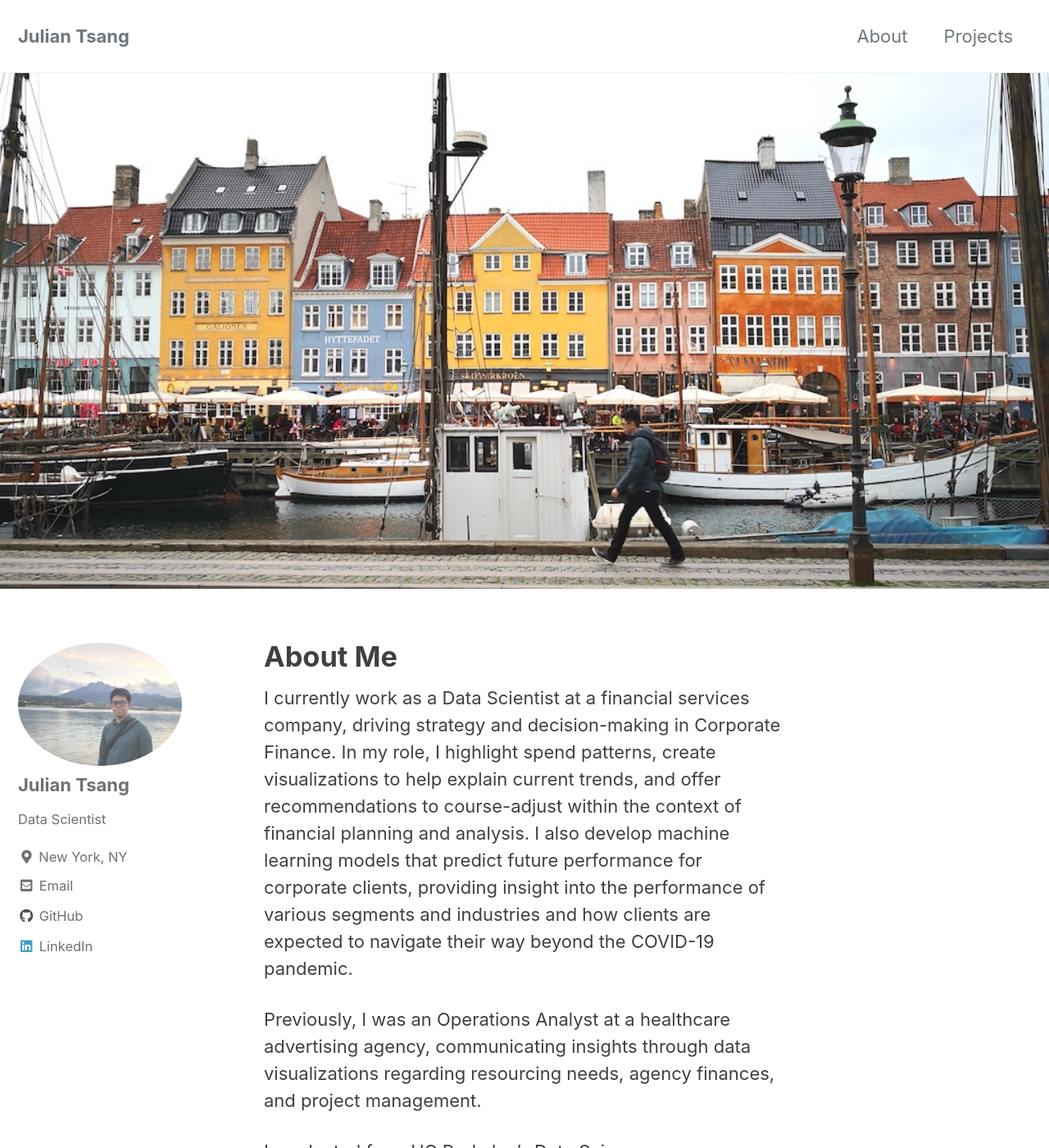
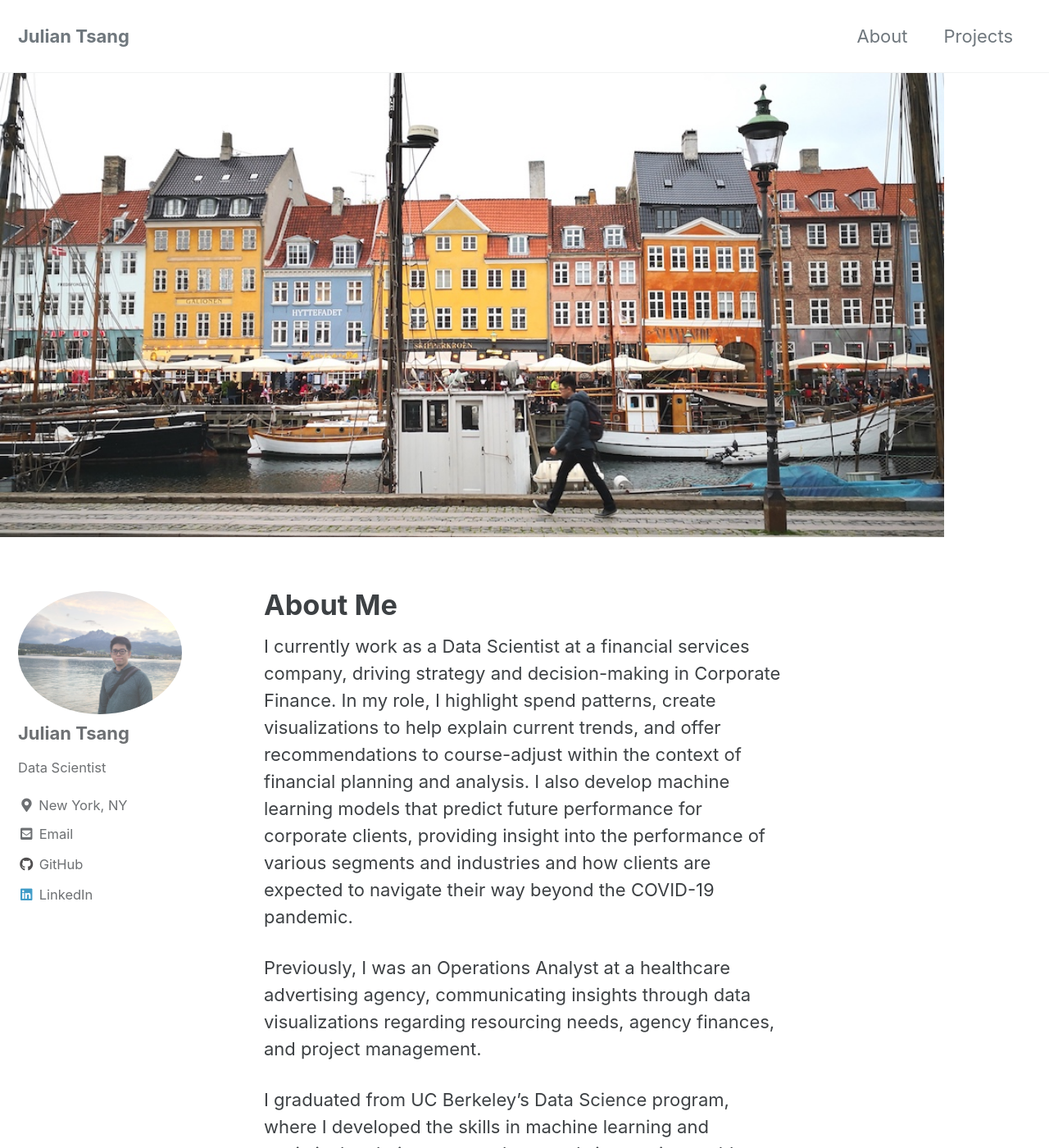
Before and after one commit to juliantsang1/juliantsang1.github.io, a Jekyll site: the page built from _pages/about.md, in a window 1280 px wide and 1400 px high. Shown: the whole window at 82% size. Built offline with Jekyll 4.4.1, drawn with Linux system fonts in a browser that asks for light colours; cached includes are drawn as plain includes.

Commit message:
header sizing

```diff
--- a/_sass/minimal-mistakes/_page.scss
+++ b/_sass/minimal-mistakes/_page.scss
@@ -215,9 +215,9 @@ body {
 }
 
 .page__hero-image {
-  width: 100%;
+  width: 90%;
   //height: auto;
-  height: 70%;
+  height: 50%;
   -ms-interpolation-mode: bicubic;
 }
 
```
